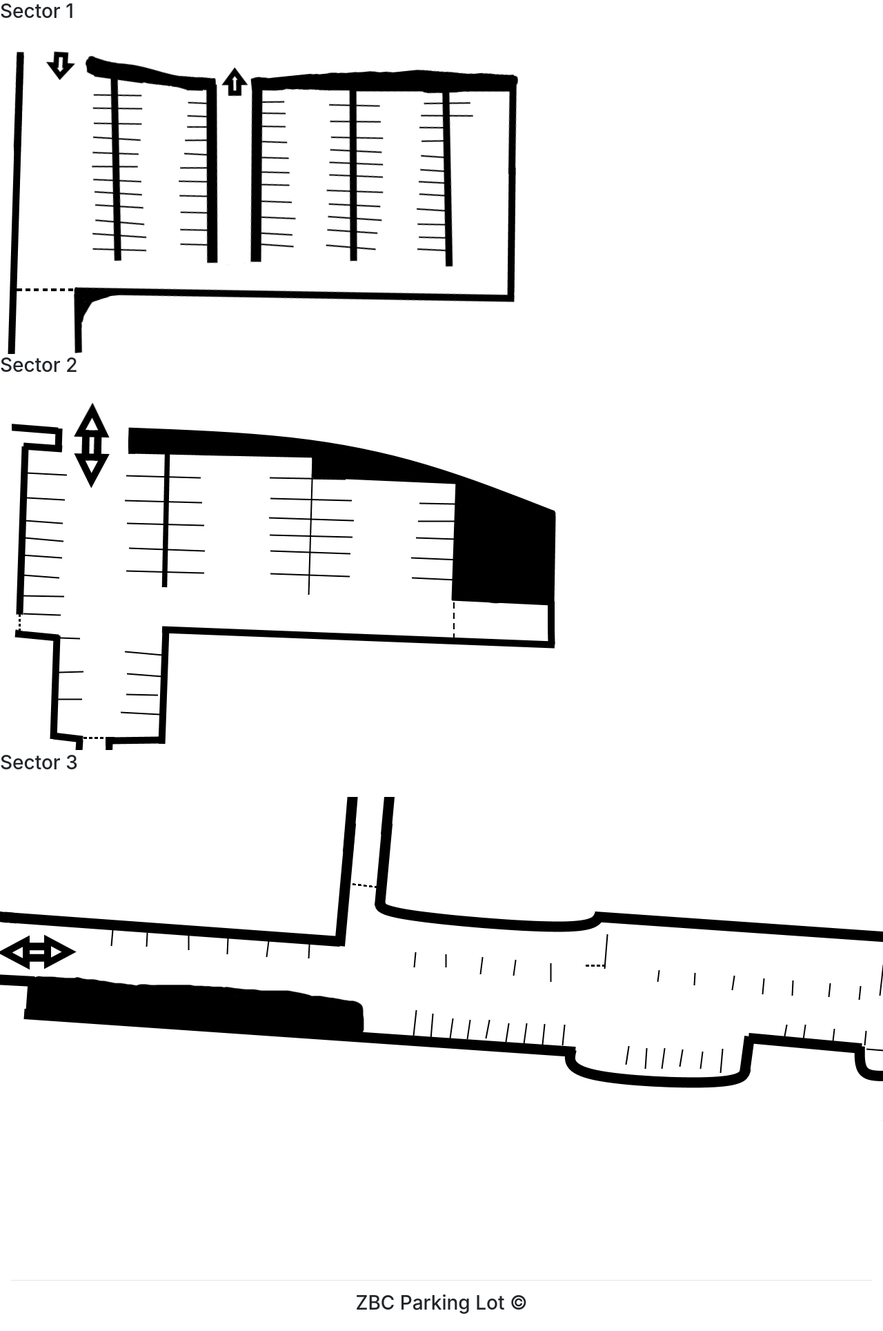
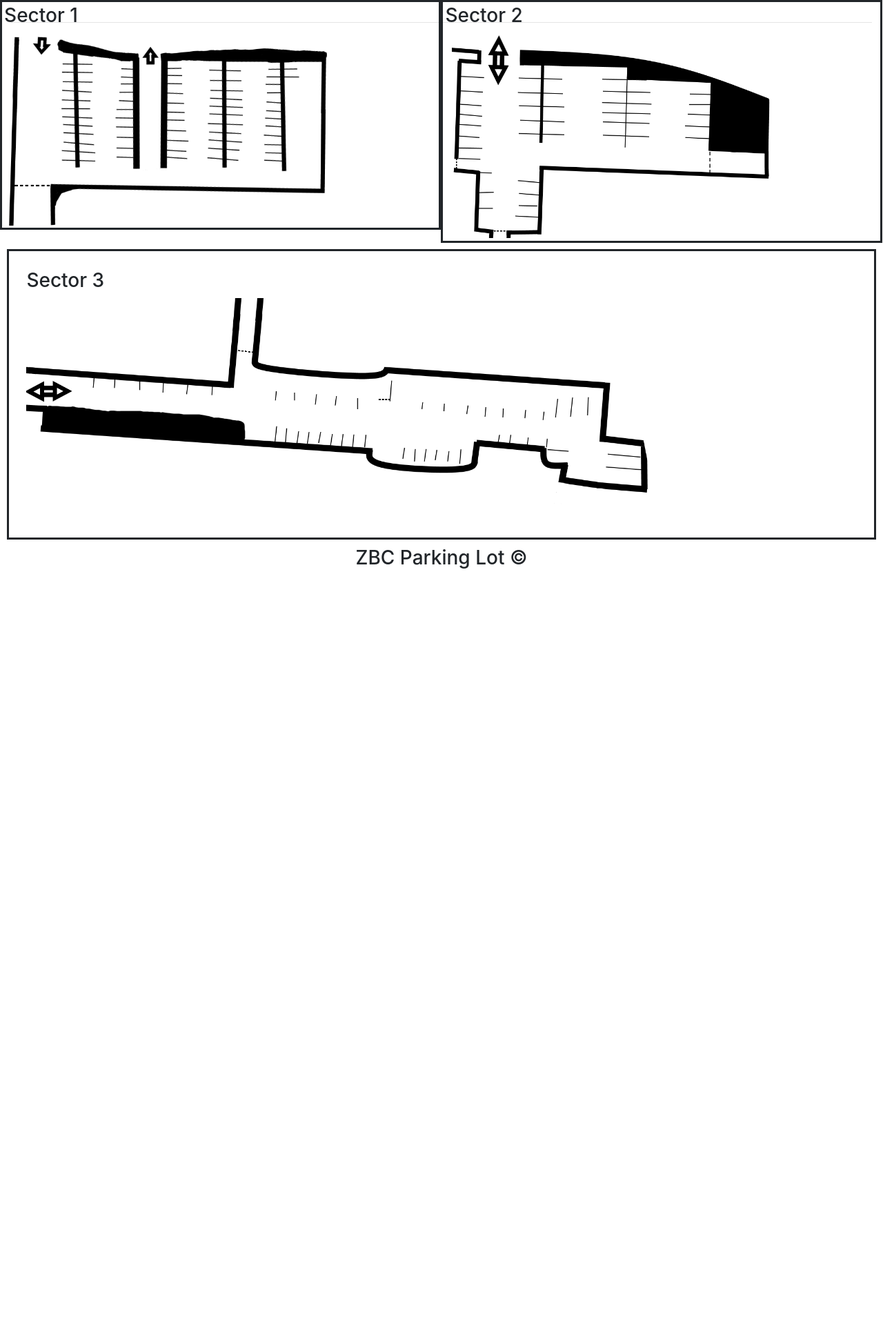
Before and after one commit to Kevin-Borup/HeadCourse2_Project, a Flask app: page /ParkingLotMap in a window 1280 px wide; the page is wider, and only the part inside the window is pictured. Shown: the part 56-1985 px from the top of that part at 69% size. After the commit the page ends 880 px from the top of that part, so only its background shows below. Run offline with Flask 2, Linux system fonts and the light colour scheme.

Commit message:
ParkingLotMap Changes again...

```diff
--- a/static/css/ParkingLotMap.css
+++ b/static/css/ParkingLotMap.css
@@ -1,9 +1,25 @@
 #boxedmy {
     font-size: 100%;
-    float: none;
+    float: right;
+    width: auto;
+    height: auto;
+    padding: 2%;
+    margin: 1%;
     border: 1% black;
     outline-style: solid;
-    width: 93.5%;
-    padding: 2%;
-    margin: 3.2%;
 }
+
+#boxedmy2 {
+    float: left;
+    padding: 0.25%;
+    margin: 0.225%;
+    width: 49.5%;
+    height: auto;
+    border: 100% black;
+    outline-style: solid;
+}
+
+img {
+    width: 75%;
+    height: auto;
+  }
--- a/templates/ParkingLotMap.html
+++ b/templates/ParkingLotMap.html
@@ -1,16 +1,16 @@
 {% extends "masterpage.html" %}
 {% block content %}
 <link rel="StyleSheet" type="text/css" href="static/css/parkingLotMap.css">
-<div>
-    <h3>Sector 1</h3><br>
-    <img src="static/img/Sector1.png" alt="Sector_1">
+<div id="boxedmy2">
+    <h3>Sector 1</h3>
+    <img src="static/img/Sector1.png" alt="Sector_1"><br>
 </div>
-<div>
-    <h3>Sector 2</h3><br>
-    <img src="static/img/Sector2.png" alt="Sector_2">
+<div id="boxedmy2">
+    <h3>Sector 2</h3>
+    <img src="static/img/Sector2.png" alt="Sector_2"><br>
 </div>
-<div>
-    <h3>Sector 3</h3><br>
-    <img src="static/img/Sector3.png" alt="Sector_3">
+<div id="boxedmy">
+    <h3>Sector 3</h3>
+    <img src="static/img/Sector3.png" alt="Sector_3"><br>
 </div>
 {% endblock %}
```
Also changed, not shown: static/img/sector3.png.
